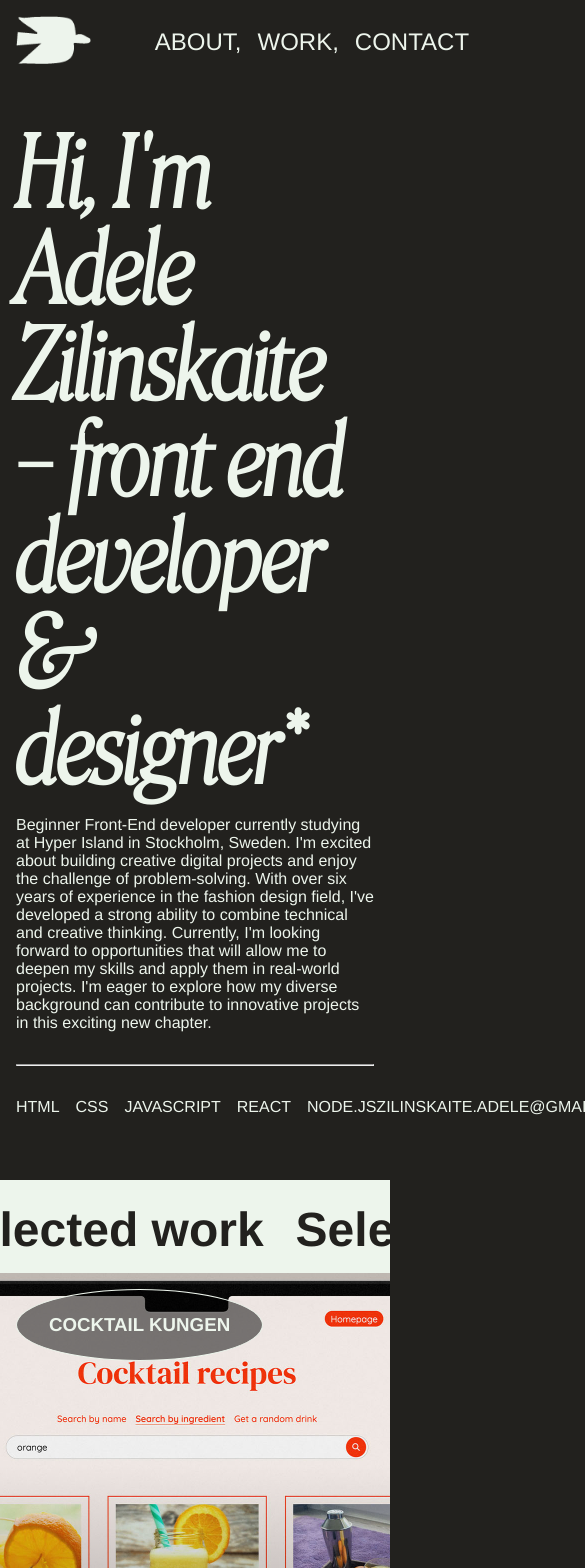
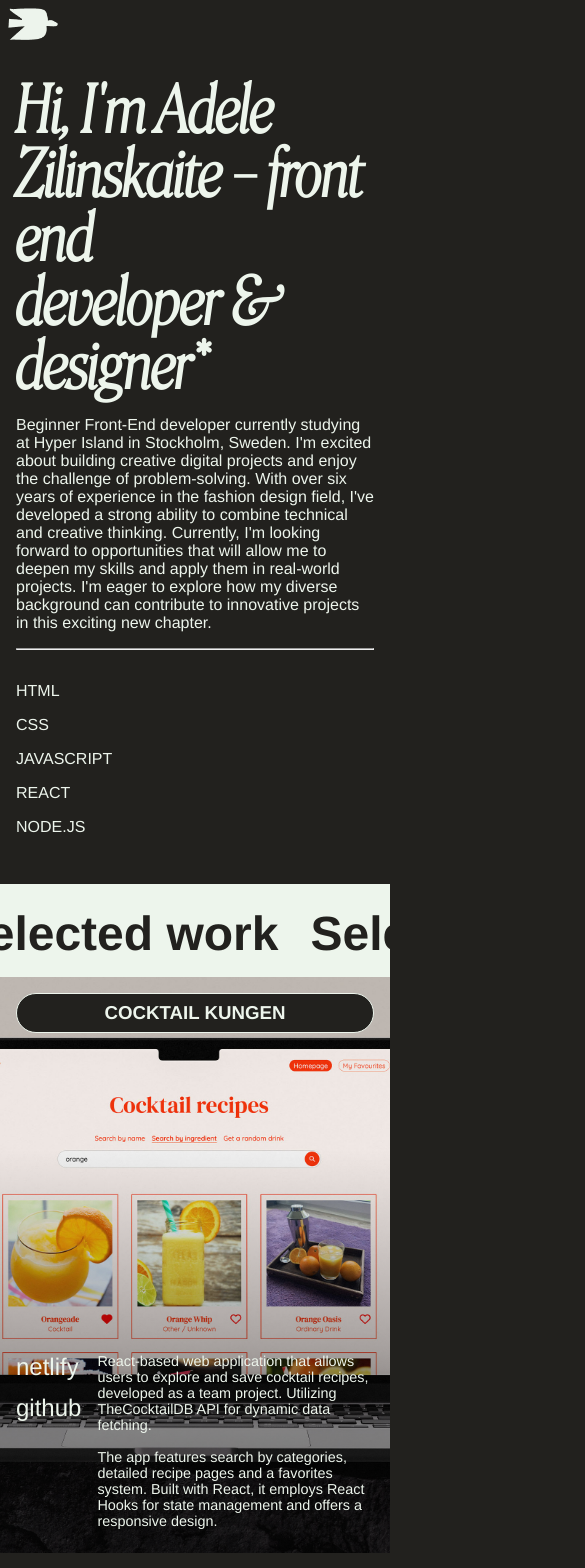
Before and after one commit to azilinskaite/Portfolio_2025, a React (Create React App) app: page / in a window 390 px wide. Shown: the top 1568 px of the page, 585 px wide, since content can reach past the window. Built offline with nearby package versions, Linux system fonts and the light colour scheme.

Commit message:
Media queries added

```diff
--- a/src/App.js
+++ b/src/App.js
@@ -19,8 +19,8 @@
         <Project
           photo={cocktailPhoto}
           title="Cocktail Kungen"
-          infoPt1="React-based web application that allows users to explore and save cocktail recipes, developed as a team project. Utilizing TheCocktailDB API for dynamic data fetching"
-          infoPt2="The app features search by categories, detailed recipe pages, and a favorites system. Built with React and CSS, it employs React Hooks for state management and offers a responsive design."
+          infoPt1="React-based web application that allows users to explore and save cocktail recipes, developed as a team project. Utilizing TheCocktailDB API for dynamic data fetching."
+          infoPt2="The app features search by categories, detailed recipe pages and a favorites system. Built with React, it employs React Hooks for state management and offers a responsive design."
           link1="https://cocktailkungen.netlify.app/"
           link2="https://github.com/azilinskaite/Cocktails_app"
         />
@@ -35,8 +35,8 @@
         <Project
           photo={shopPhoto}
           title="Team shop"
-          infoPt1="Small e-commerce project developed in a team of six, employing Scrum methodology. The project was built using JavaScript, featuring product data retrieval from an API."
-          infoPt2="Shopping cart functionality allows users to add products, update quantities, and persist cart data using localStorage. We implemented product filters that enable users to sort items by category."
+          infoPt1="Small e-commerce project developed in a team of six. The project was built using JavaScript, featuring product data retrieval from an API."
+          infoPt2="Shopping cart functionality allows users to add products and update quantities. Implemented product filters help users to sort items by category."
           link1=""
           link2="https://github.com/azilinskaite/Fake_Store"
         />
@@ -44,7 +44,7 @@
           photo={libraryPhoto}
           title="Bookworm HQ"
           infoPt1="Library web application. The project leverages JavaScript object-oriented programming, utilizing constructors and implementing dynamic DOM manipulation."
-          infoPt2="It features CRUD functionality for a fluid user interface. Implementing responsive design principles."
+          infoPt2="It features create, read, update, delete functionalities for a fluid user interface. Implementing responsive design principles."
           link1="https://bookworm-hq.netlify.app/"
           link2="https://github.com/azilinskaite/library_app"
         />
--- a/src/Components/FooterComponent/FooterStyles.css
+++ b/src/Components/FooterComponent/FooterStyles.css
@@ -5,7 +5,7 @@
   background-color: var(--accent1-color);
   color: var(--background-color);
   h2 {
-    font-size: clamp(3rem, 1rem + 10.2vw, 10rem);
+    font-size: clamp(3rem, -2vw + 14vw, 15rem);
     text-transform: uppercase;
     text-align: center;
   }
@@ -33,3 +33,23 @@
     }
   }
 }
+
+@media (max-width: 768px) {
+  footer .contact-links {
+    display: flex;
+    justify-content: center;
+  }
+}
+
+@media (max-width: 480px) {
+  footer .contact-links {
+    flex-direction: column;
+    text-align: center;
+    a {
+      font-size: 1.2rem;
+    }
+  }
+  .copyright-row {
+    margin-top: 5rem;
+  }
+}
--- a/src/Components/HeaderComponent/HeaderStyles.css
+++ b/src/Components/HeaderComponent/HeaderStyles.css
@@ -1,16 +1,16 @@
 @import "../../App.css";
 
 header {
-  width: 100%;
+width: 100%;
+  top: 0;
+  left: 0;
   display: flex;
   justify-content: space-between;
   align-items: center;
   gap: 4rem;
   padding: 1rem;
   position: fixed;
-  right: 0;
   z-index: 1;
-  background-color: transparent;
   transition: all 0.3s ease-out;
   .header-logo img {
     max-height: 3rem;
@@ -42,3 +42,16 @@
 .inverted {
     filter: invert(1);
 }
+
+@media (max-width: 480px) {
+ header {
+  justify-content: flex-start;
+  padding: 0.5rem;
+  .header-logo img {
+    max-height: 2rem;
+  }
+  .header-nav {
+    display: none;
+   }
+}
+}
--- a/src/Components/HeroSectionComponent/HeroSectionStyles.css
+++ b/src/Components/HeroSectionComponent/HeroSectionStyles.css
@@ -1,11 +1,11 @@
 @import "../../App.css";
 
 .hero-section {
+  max-width: 100%;
   padding: 8rem 1rem 4rem;
   h1 {
     font-size: 6rem;
     line-height: 6rem;
-        font-weight: 900;
   }
   p {
     max-width: 70ch;
@@ -33,5 +33,41 @@
       gap: 1rem;
     }
   }
+}
 
+@media (max-width: 768px) {
+  .hero-section {
+    .bottom-line {
+      flex-direction: column;
+      align-items: flex-start;
+      gap: 1rem;
   }
+}
+}
+
+@media (max-width: 480px) {
+  .hero-section {
+    padding: 5rem 1rem 3em;
+    h1 {
+      font-size: 4rem;
+      line-height: 4rem;
+    }
+    p {
+      max-width: 70ch;
+      font-size: 1rem;
+    }
+    hr {
+      margin-top: 1rem;
+    }
+    .bottom-line {
+      ul {
+        display: flex;
+        flex-direction: column;
+        gap: 1rem;
+      }
+      .email {
+        display: none;
+      }
+    }
+  }
+}
--- a/src/Components/ProjectComponent/Project.css
+++ b/src/Components/ProjectComponent/Project.css
@@ -77,8 +77,8 @@
   .paragraph2 {
     justify-self: center;
     align-self: flex-start;
-    /* text-align: justify; */
     text-align: left;
+    max-width: 28rem;
   }
   .paragraph1 {
     grid-column: 3 / span 1;
@@ -92,9 +92,6 @@
   .project-display .project-name-box {
     top: 1rem;
     left: 1rem;
-    color: var(--text-color);
-    border-color: var(--text-color);
-    background-color: rgba(1, 1, 1, 0.5);
     &:hover {
       color: var(--accent1-color);
       border-color: var(--accent1-color);
@@ -123,4 +120,41 @@
 }
 
 @media (max-width: 480px) {
+  .project-display {
+    height: 36rem;
+    background-size: auto 40rem;
+    .project-name-box {
+      top: 1rem;
+      right: 1rem;
+      background-color: var(--background-color);
+      padding: 0.5rem 1rem;
+      border-radius: 10rem;
+      &:hover {
+        color: var(--accent1-color);
+        border-color: var(--accent1-color);
+        scale: 1.05;
+      }
+    }
+  }
+  .project-details {
+    align-items: flex-end;
+    bottom: 1.5rem;
+    padding: 0rem 1rem;
+    display: grid;
+    grid-template-columns: auto auto;
+    gap: 1rem;
+    span {
+      grid-column: 1 / span 1;
+      gap: 0.8rem;
+      font-size: 1.5rem;
+    }
+    .paragraph1 {
+      grid-column: 2 / span 1;
+      font-size: 0.9rem;
+    }
+    .paragraph2 {
+      grid-column: 2 / span 1;
+      font-size: 0.9rem;
+    }
+  }
 }
```
Lines whose indentation alone changed are shown as unchanged.
